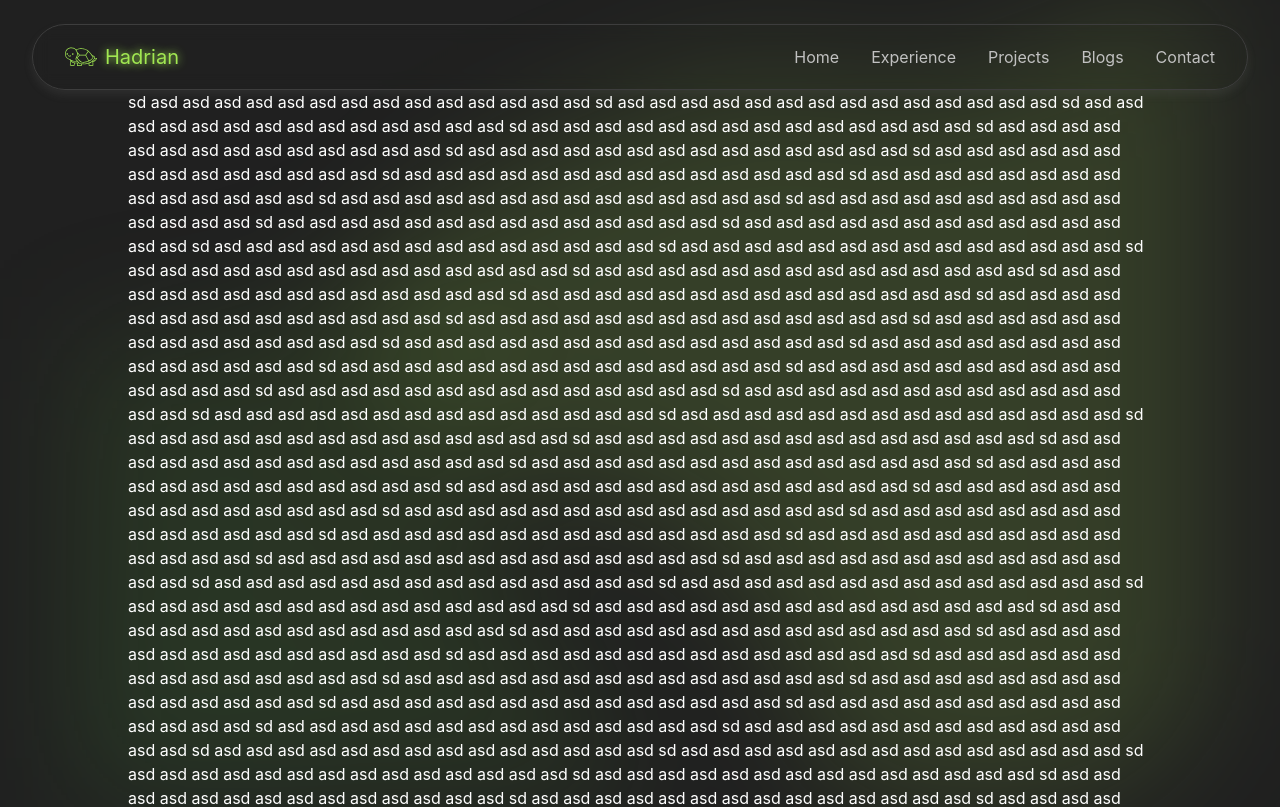
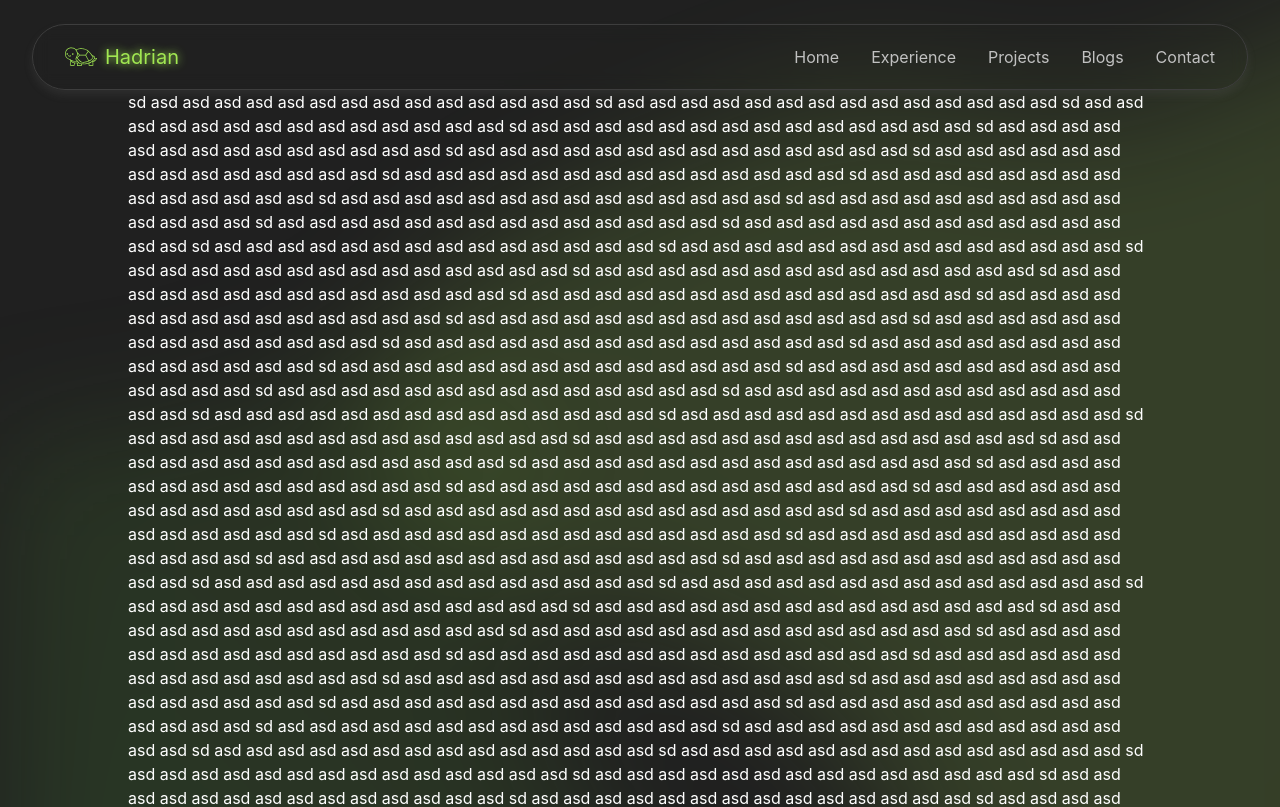
Before and after one commit to udontur/hadrian-cc, an Astro site: page / in a window 1280 px wide. Shown: the top 807 px of the page. Built offline with nearby package versions, Linux system fonts and the light colour scheme; Astro itself is replaced by a stand-in of ours.

Commit message:
feat: background image optimization

```diff
--- a/src/pages/index.astro
+++ b/src/pages/index.astro
@@ -1,5 +1,6 @@
 ---
 import Layout from '../layouts/Layout.astro';
+import BackgroundLayer from "@assets/background.svg";
 
 import Main from '../components/Main.astro';
 import Footer from "../components/Footer.astro";
@@ -7,7 +8,9 @@ import Header from "../components/Header/Header.astro";
 ---
 
 <Layout>
-	<img class="fixed top-[0] left-[0] w-full h-full blur-3xl z-[-1]" src="/background.svg" alt="background" fetchpriority="high" />
+	<div class="fixed top-[0] left-[0] w-full h-full blur-3xl z-[-1]">
+		<BackgroundLayer/>
+	</div>
 	<body class="min-h-screen flex flex-col" >
 		<header class="sticky top-0 pt-6">
 			<Header />
```
Also changed, not shown: src/assets/background.svg (renamed from public/background.svg).
